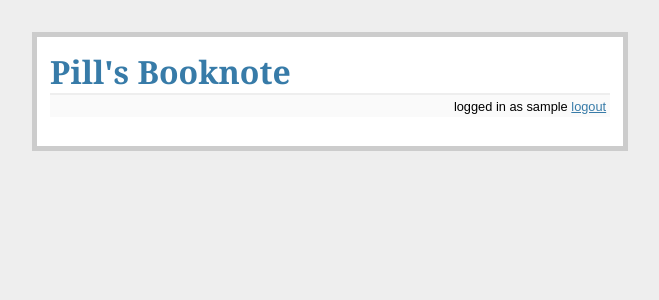
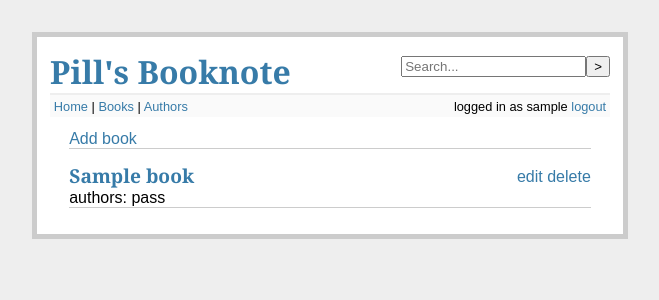
Before and after one commit to pillserg/promua_test_booknote, a Flask app: page / in a window 1280 px wide. Shown: the top 300 px of the page, without its empty margins (310-969 px from the left). Run offline with Flask 2, Linux system fonts and the light colour scheme; a user stored in the database is signed in; tables that the repository leaves empty hold one stand-in row (values such as "Sample post"); parts of the project's set-up code (start-up, migrations or seed data) failed here and were passed over; some libraries are stand-ins or nearby versions.

Commit message:
lists basic templates, links, author addition few fixes

```diff
--- a/booknote/static/css/style.css
+++ b/booknote/static/css/style.css
@@ -3,16 +3,26 @@ a, h1, h2       { color: #377BA8; }
 h1, h2          { font-family: 'Georgia', serif; margin: 0; }
 h1              { border-bottom: 2px solid #eee; }
 h2              { font-size: 1.2em; }
+a:link          {text-decoration: none}
+a:visited       {text-decoration: none}
+a:active        {text-decoration: none}
+a:hover         {color: red;}
 
 .page           { margin: 2em auto; width: 35em; border: 5px solid #ccc;
                   padding: 0.8em; background: white; }
 .entries        { list-style: none; margin: 0; padding: 0; }
-.entries li     { margin: 0.8em 1.2em; }
-.entries li h2  { margin-left: -1em; }
+.entries li     { margin: 0.8em 1.2em; border-bottom: 1px solid #ccc;}
+
 .add-entry      { font-size: 0.9em; border-bottom: 1px solid #ccc; }
 .add-entry dl   { font-weight: bold; }
 .metanav        { text-align: right; font-size: 0.8em; padding: 0.3em;
                   margin-bottom: 1em; background: #fafafa; }
+span.nav        { float: left;}
+div.searchbox   { float: right; margin-top: 6px; }
 .flash          { background: #CEE5F5; padding: 0.5em;
                   border: 1px solid #AACBE2; }
 .error          { background: #F0D6D6; padding: 0.5em; }
+
+div.control     {float: right; margin-top: 6px;}
+
+.right          {float: right;}
--- a/booknote/templates/base.html
+++ b/booknote/templates/base.html
@@ -8,8 +8,13 @@
 </head>
 <body>
     <div class="page">
+        <div class="searchbox"><input type="text" placeholder="Search..." size="20"/><input type="button" value=">"></div>
         <h1>Pill's Booknote</h1>
+
         <div class="metanav">
+            <span class='nav'>
+                <a href="{{ url_for('index') }}">Home</a> | <a href="{{ url_for('books_list') }}">Books</a> | <a href="{{ url_for('authors_list') }}">Authors</a>
+            </span>
             {% if not g.user.is_authenticated() %}
                 <a href="{{ url_for('login') }}">login</a>
             {% else %}
--- a/booknote/templates/books_list.html
+++ b/booknote/templates/books_list.html
@@ -1,7 +1,17 @@
-<ul>
+<ul class="entries">
+    {% if g.user.is_authenticated() %}
+        <li class="entry"><a href="{{ url_for('add_book') }}" class="">Add book</a></li>
+    {% endif %}
     {% for book in books %}
-        <li>
-            <h1>{{ book.title }}</h1>
+        <li class="entry">
+            {% if g.user.is_authenticated() %}
+                <div class="control">
+                    <a href="{{ url_for('edit_book', id=book.id) }}">edit</a>
+                    <a href="{{ url_for('delete_book', id=book.id) }}">delete</a>
+                </div>
+            {% endif %}
+            <h2>{{ book.title }}</h2>
+
             authors: pass
         </li>
     {% endfor %}
--- a/booknote/views.py
+++ b/booknote/views.py
@@ -5,7 +5,7 @@ from flask.ext.login import login_required
 
 from booknote import app, db, lm, oid
 from booknote.models import User, Book, Author
-from booknote.forms import LoginForm, BookForm
+from booknote.forms import LoginForm, BookForm, AuthorForm
 
 
 @lm.user_loader
@@ -60,22 +60,21 @@ def after_login(resp):
     return redirect(request.args.get('next') or url_for('index'))
 
 
-@app.route('/books_list/')
-def book_list():
+@app.route('/books')
+def books_list():
     books = Book.query.all()
     return render_template('index.html', books=books)
 
 
-@app.route('/authors_list/')
+@app.route('/authors')
 def authors_list():
-    return 'authors_list'
+    authors = Author.query.all()
+    return render_template('authors_list.html', authors=authors)
 
 
 @app.route('/')
 def index():
-    context = {}
-    #temp
-    return render_template('index.html', **context)
+    return books_list()
 
 
 @app.route('/add_book/', methods=['GET', 'POST', ])
@@ -93,22 +92,36 @@ def add_book():
                            form=form, data=data, success=success)
 
 
-@app.route('/delete_book/')
+@app.route('/delete_book/<int:id>', methods=['POST', ])
 @login_required
-def delete_book():
+def delete_book(id):
+    try:
+        book = Book.query.get(id)
+    except Exception:
+        pass
+
     return 'temp delete'
 
 
-@app.route('/edit_book/')
+@app.route('/edit_book/<int:id>', methods=['GET', 'POST', ])
 @login_required
-def edit_book():
+def edit_book(id):
     return 'temp edit '
 
 
-@app.route('/add_author/')
+@app.route('/add_author/', methods=['GET', 'POST', ])
 @login_required
 def add_author():
-    return 'temp add'
+    form = AuthorForm()
+    success = False
+    data = ''
+    if form.validate_on_submit():
+        success = True
+        data = repr(form.name.data)
+        db.session.add(form.save())
+        db.session.commit()
+    return render_template('add_author.html',
+                           form=form, data=data, success=success)
 
 
 @app.route('/delete_author/')
```
Also changed, not shown: booknote/forms.py (+8 -0 lines), booknote/models.py (+5 -2 lines), booknote/templates/add_author.html (added, +26 -0 lines), booknote/templates/authors_list.html (added, +21 -0 lines).
